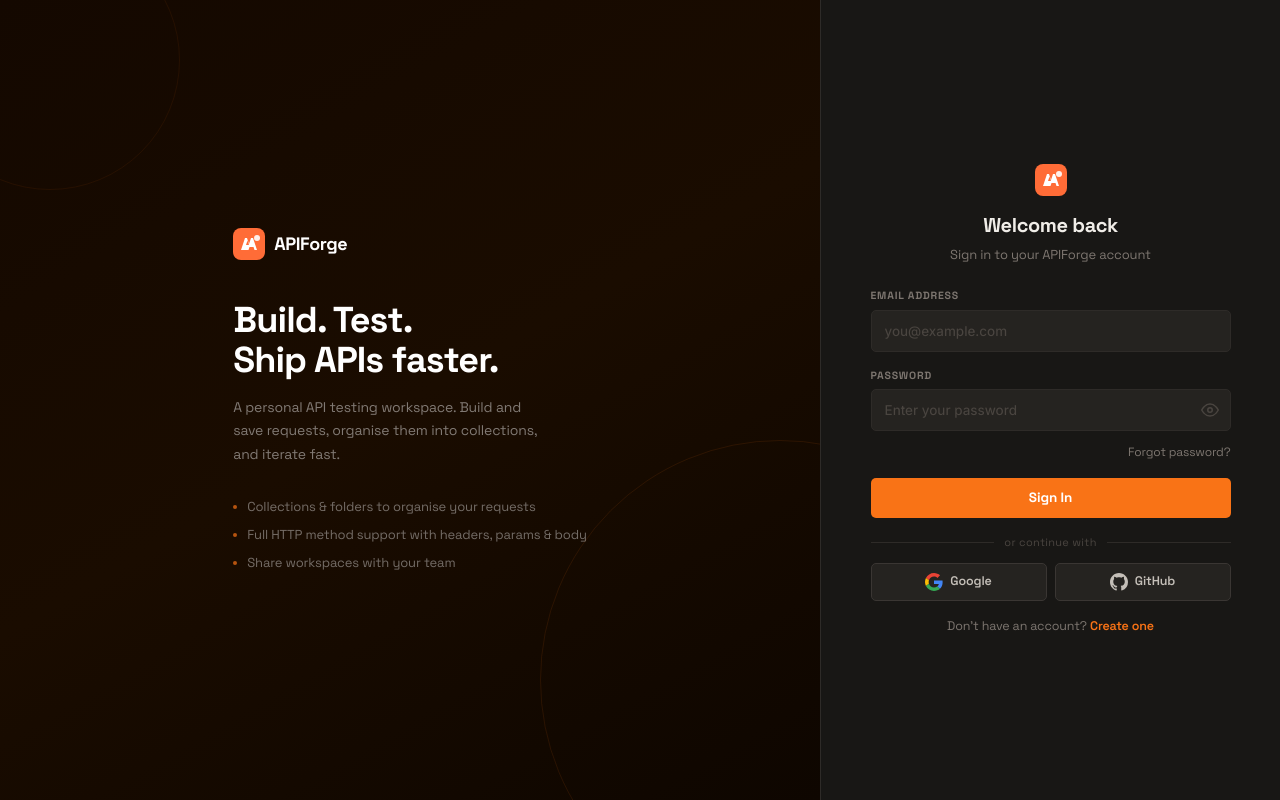
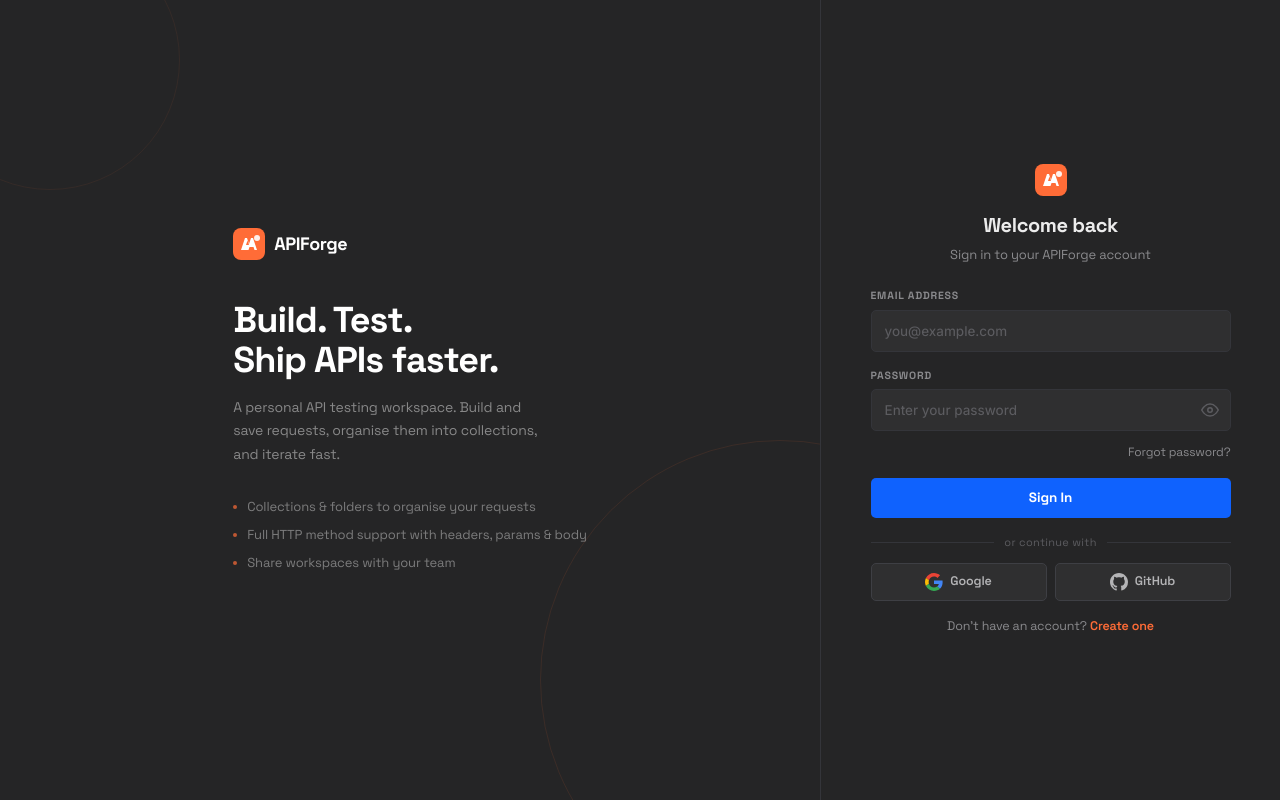
Before and after one commit to Rupesh377/Postman-Clone, a React (Vite) app in the folder Frontend/: page /login in a window 1280 px wide. Built offline with nearby package versions, Linux system fonts and the light colour scheme.

Commit message:
UI Updated

```diff
--- a/Frontend/src/styles/app.css
+++ b/Frontend/src/styles/app.css
@@ -266,10 +266,10 @@
   font-family: 'Space Grotesk', sans-serif;
 }
 .method-GET    { background: rgba(34,197,94,0.12);   color: #34c75a; border: 1px solid rgba(34,197,94,0.2); }
-.method-POST   { background: rgba(249,115,22,0.12);  color: #f97316; border: 1px solid rgba(249,115,22,0.2); }
+.method-POST   { background: rgba(255,108,55,0.12);  color: var(--orange); border: 1px solid rgba(255,108,55,0.2); }
 .method-PUT    { background: rgba(234,179,8,0.12);   color: #d4a00a; border: 1px solid rgba(234,179,8,0.2); }
 .method-PATCH  { background: rgba(139,92,246,0.12);  color: #9b72f5; border: 1px solid rgba(139,92,246,0.2); }
-.method-DELETE { background: rgba(240,68,68,0.12);   color: #f04444; border: 1px solid rgba(240,68,68,0.2); }
+.method-DELETE { background: rgba(240,75,71,0.12);   color: var(--error); border: 1px solid rgba(240,75,71,0.2); }
 .method-HEAD   { background: rgba(20,184,166,0.12);  color: #13c4b2; border: 1px solid rgba(20,184,166,0.2); }
 .method-OPTIONS{ background: rgba(99,102,241,0.12);  color: #6366f1; border: 1px solid rgba(99,102,241,0.2); }
 
@@ -367,7 +367,7 @@
 .send-btn {
   height: 36px;
   padding: 0 18px;
-  background: var(--orange);
+  background: var(--accent-blue);
   color: #fff;
   border: none;
   border-radius: 0 var(--radius-sm) var(--radius-sm) 0;
@@ -381,8 +381,8 @@
   align-items: center;
   gap: 5px;
 }
-.send-btn:hover:not(:disabled) { background: var(--orange-dark); }
-.send-btn:active:not(:disabled) { background: #d95e00; transform: none; }
+.send-btn:hover:not(:disabled) { background: var(--accent-blue-dark); }
+.send-btn:active:not(:disabled) { background: var(--accent-blue-dark); transform: none; }
 .send-btn:disabled { opacity: 0.5; cursor: not-allowed; }
 
 /* tabs */
@@ -618,7 +618,7 @@
   height: 32px;
   border-radius: var(--radius-xs);
   background: var(--orange-faint);
-  border: 1px solid rgba(249,115,22,0.15);
+  border: 1px solid rgba(255,108,55,0.15);
   display: flex;
   align-items: center;
   justify-content: center;
@@ -659,7 +659,7 @@
   letter-spacing: 0.2px;
 }
 .visibility-PRIVATE { background: rgba(99,102,241,0.1);  color: #818cf8; }
-.visibility-TEAM    { background: rgba(52,199,89,0.1);   color: #34c759; }
+.visibility-TEAM    { background: rgba(63,185,80,0.1);    color: var(--success); }
 .visibility-PUBLIC  { background: var(--orange-faint);    color: var(--orange); }
 
 .workspace-card-new {
@@ -686,7 +686,7 @@
   align-items: center;
   justify-content: center;
   color: var(--orange);
-  border: 1px solid rgba(249,115,22,0.2);
+  border: 1px solid rgba(255,108,55,0.2);
 }
 .workspace-card-new-text {
   font-size: 13.5px;
@@ -843,11 +843,11 @@
   letter-spacing: -0.1px;
 }
 .btn-sm-primary {
-  background: var(--orange);
+  background: var(--accent-blue);
   color: #fff;
 }
-.btn-sm-primary:hover { background: var(--orange-dark); }
-.btn-sm-primary:active { background: #d95e00; }
+.btn-sm-primary:hover { background: var(--accent-blue-dark); }
+.btn-sm-primary:active { background: var(--accent-blue-dark); }
 
 .btn-sm-ghost {
   background: transparent;
@@ -861,11 +861,11 @@
 }
 
 .btn-sm-danger {
-  background: rgba(240,68,68,0.1);
+  background: rgba(240,75,71,0.1);
   color: var(--error);
-  border: 1px solid rgba(240,68,68,0.25);
+  border: 1px solid rgba(240,75,71,0.25);
 }
-.btn-sm-danger:hover { background: rgba(240,68,68,0.18); }
+.btn-sm-danger:hover { background: rgba(240,75,71,0.18); }
 
 /* settings page */
 .settings-page {
@@ -935,14 +935,14 @@
   line-height: 1.4;
 }
 .alert-error {
-  background: rgba(240,68,68,0.08);
-  border: 1px solid rgba(240,68,68,0.22);
-  color: #f07070;
+  background: rgba(240,75,71,0.08);
+  border: 1px solid rgba(240,75,71,0.22);
+  color: var(--error);
 }
 .alert-success {
-  background: rgba(52,199,89,0.08);
-  border: 1px solid rgba(52,199,89,0.22);
-  color: #4ade80;
+  background: rgba(63,185,80,0.08);
+  border: 1px solid rgba(63,185,80,0.22);
+  color: var(--success);
 }
 
 /* empty state */
@@ -960,7 +960,7 @@
   height: 48px;
   border-radius: var(--radius-md);
   background: var(--orange-faint);
-  border: 1px solid rgba(249,115,22,0.12);
+  border: 1px solid rgba(255,108,55,0.12);
   display: flex;
   align-items: center;
   justify-content: center;
@@ -1010,8 +1010,8 @@
   letter-spacing: 0;
 }
 .dropdown-item:hover { background: var(--bg-hover); color: var(--text-primary); }
-.dropdown-item.danger { color: #f07070; }
-.dropdown-item.danger:hover { background: rgba(240,68,68,0.08); }
+.dropdown-item.danger { color: var(--error); }
+.dropdown-item.danger:hover { background: rgba(240,75,71,0.08); }
 
 .dropdown-sep {
   height: 1px;
@@ -1031,7 +1031,7 @@
 .spinner-lg {
   width: 28px;
   height: 28px;
-  border: 2.5px solid rgba(249,115,22,0.15);
+  border: 2.5px solid rgba(255,108,55,0.15);
   border-top-color: var(--orange);
   border-radius: 50%;
   animation: spin 0.65s linear infinite;
@@ -1080,7 +1080,7 @@
 }
 .role-OWNER  { background: var(--orange-faint);         color: var(--orange); }
 .role-ADMIN  { background: rgba(139,92,246,0.1);        color: #9b72f5; }
-.role-EDITOR { background: rgba(52,199,89,0.1);         color: #34c759; }
+.role-EDITOR { background: rgba(63,185,80,0.1);         color: var(--success); }
 .role-VIEWER { background: rgba(148,163,184,0.08);      color: #94a3b8; }
 
 .sidebar-backdrop { display: none; }
--- a/Frontend/src/styles/authLayout.css
+++ b/Frontend/src/styles/authLayout.css
@@ -5,7 +5,7 @@
 
 .auth-left {
   flex: 1;
-  background: linear-gradient(150deg, #140800 0%, #1a0c00 50%, #0e0600 100%);
+  background: var(--bg-panel);
   position: relative;
   overflow: hidden;
   display: flex;
@@ -92,7 +92,7 @@
   height: 480px;
   right: -200px;
   bottom: -120px;
-  border: 1px solid rgba(249,115,22,0.1);
+  border: 1px solid rgba(255,108,55,0.1);
   background: transparent;
 }
 
@@ -101,7 +101,7 @@
   height: 260px;
   left: -80px;
   top: -70px;
-  border: 1px solid rgba(249,115,22,0.07);
+  border: 1px solid rgba(255,108,55,0.07);
   background: transparent;
 }
 
--- a/Frontend/src/styles/authPage.css
+++ b/Frontend/src/styles/authPage.css
@@ -15,9 +15,9 @@
   line-height: 1.4;
 }
 .alert-error {
-  background: rgba(240,68,68,0.07);
-  border: 1px solid rgba(240,68,68,0.2);
-  color: #f07070;
+  background: rgba(240,75,71,0.07);
+  border: 1px solid rgba(240,75,71,0.2);
+  color: var(--error);
 }
 
 .btn {
@@ -34,12 +34,12 @@
   transition: background var(--transition), transform 0.1s ease;
 }
 .btn-primary {
-  background: var(--orange);
+  background: var(--accent-blue);
   color: #fff;
   width: 100%;
 }
-.btn-primary:hover:not(:disabled) { background: var(--orange-dark); }
-.btn-primary:active:not(:disabled) { background: #d95e00; transform: none; }
+.btn-primary:hover:not(:disabled) { background: var(--accent-blue-dark); }
+.btn-primary:active:not(:disabled) { background: var(--accent-blue-dark); transform: none; }
 .btn-primary:disabled { opacity: 0.5; cursor: not-allowed; }
 
 .btn-secondary {
@@ -123,12 +123,12 @@
   display: flex;
   align-items: center;
   justify-content: center;
-  border: 1px solid rgba(249,115,22,0.18);
+  border: 1px solid rgba(255,108,55,0.18);
   margin-bottom: 4px;
 }
 .error-icon {
-  background: rgba(240,68,68,0.07);
-  border-color: rgba(240,68,68,0.18);
+  background: rgba(240,75,71,0.07);
+  border-color: rgba(240,75,71,0.18);
 }
 .success-text {
   font-size: 13.5px;
--- a/Frontend/src/styles/dashboard.css
+++ b/Frontend/src/styles/dashboard.css
@@ -77,7 +77,7 @@
   height: 36px;
   border-radius: var(--radius-sm);
   background: var(--orange-faint);
-  border: 1px solid rgba(249,115,22,0.15);
+  border: 1px solid rgba(255,108,55,0.15);
   display: flex;
   align-items: center;
   justify-content: center;
@@ -127,7 +127,7 @@
 }
 .ws-card-action-btn:hover:not(:disabled) {
   color: var(--error);
-  background: rgba(240,68,68,0.08);
+  background: rgba(240,75,71,0.08);
 }
 .ws-card-action-btn:disabled { cursor: not-allowed; opacity: 0.4; }
 
--- a/Frontend/src/styles/global.css
+++ b/Frontend/src/styles/global.css
@@ -7,30 +7,34 @@
 }
 
 :root {
-  --orange:        #F97316;
-  --orange-dark:   #ea6a0a;
-  --orange-faint:  rgba(249,115,22,0.08);
-  --orange-glow:   rgba(249,115,22,0.18);
+  --orange:        #FF6C37;
+  --orange-dark:   #E55B2B;
+  --orange-faint:  rgba(255,108,55,0.08);
+  --orange-glow:   rgba(255,108,55,0.18);
 
-  --bg-void:    #0c0b0a;
-  --bg-dark:    #111110;
-  --bg-panel:   #181715;
-  --bg-card:    #1e1c1a;
-  --bg-input:   #252320;
-  --bg-hover:   rgba(255,255,255,0.04);
+  --accent-blue:        #0F62FE;
+  --accent-blue-dark:   #0043CE;
+  --accent-blue-faint:  rgba(15,98,254,0.1);
 
-  --border:        #2e2b28;
-  --border-mid:    #3a3633;
-  --border-focus:  #F97316;
+  --bg-void:    #1A1A1A;
+  --bg-dark:    #202124;
+  --bg-panel:   #252526;
+  --bg-card:    #2A2A2B;
+  --bg-input:   #2F2F30;
+  --bg-hover:   rgba(255,255,255,0.05);
 
-  --text-primary:  #f0ede8;
-  --text-secondary:#c4bfb8;
-  --text-muted:    #7d7670;
-  --text-subtle:   #4a4540;
+  --border:        #34353A;
+  --border-mid:    #3E3F44;
+  --border-focus:  #FF6C37;
 
-  --error:    #f04444;
-  --success:  #34c759;
-  --warning:  #f59e0b;
+  --text-primary:   #ECECEC;
+  --text-secondary: #B4B4B6;
+  --text-muted:     #8A8A8D;
+  --text-subtle:    #5C5C60;
+
+  --error:    #F04B47;
+  --success:  #3FB950;
+  --warning:  #E3B341;
 
   --radius-xs: 3px;
   --radius-sm: 5px;
@@ -70,7 +74,7 @@
 ::-webkit-scrollbar { width: 5px; height: 5px; }
 ::-webkit-scrollbar-track { background: transparent; }
 ::-webkit-scrollbar-thumb { background: var(--border-mid); border-radius: 10px; }
-::-webkit-scrollbar-thumb:hover { background: #4a4540; }
+::-webkit-scrollbar-thumb:hover { background: var(--text-subtle); }
 
 ::selection {
   background: var(--orange-glow);
--- a/Frontend/src/styles/inputField.css
+++ b/Frontend/src/styles/inputField.css
@@ -30,7 +30,7 @@
   border-color: var(--error);
 }
 .input-container.input-error:focus-within {
-  box-shadow: 0 0 0 3px rgba(240,68,68,0.1);
+  box-shadow: 0 0 0 3px rgba(240,75,71,0.1);
 }
 
 .input-field {
--- a/Frontend/src/styles/navDrawer.css
+++ b/Frontend/src/styles/navDrawer.css
@@ -110,7 +110,7 @@
 }
 .nd-spinner {
   width: 14px; height: 14px;
-  border: 2px solid rgba(249,115,22,0.15);
+  border: 2px solid rgba(255,108,55,0.15);
   border-top-color: var(--orange);
   border-radius: 50%;
   animation: nd-spin 0.65s linear infinite;
```
